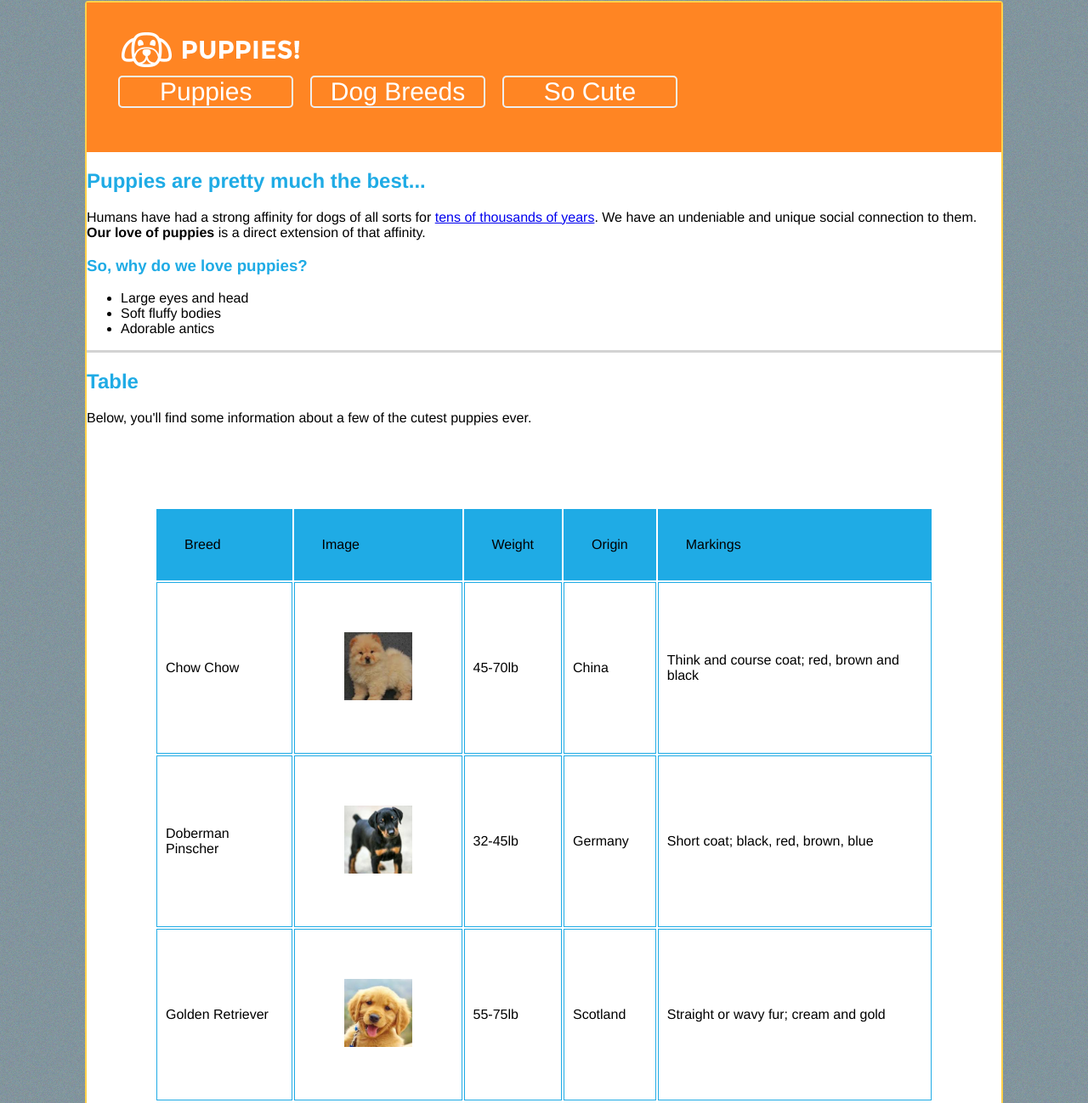
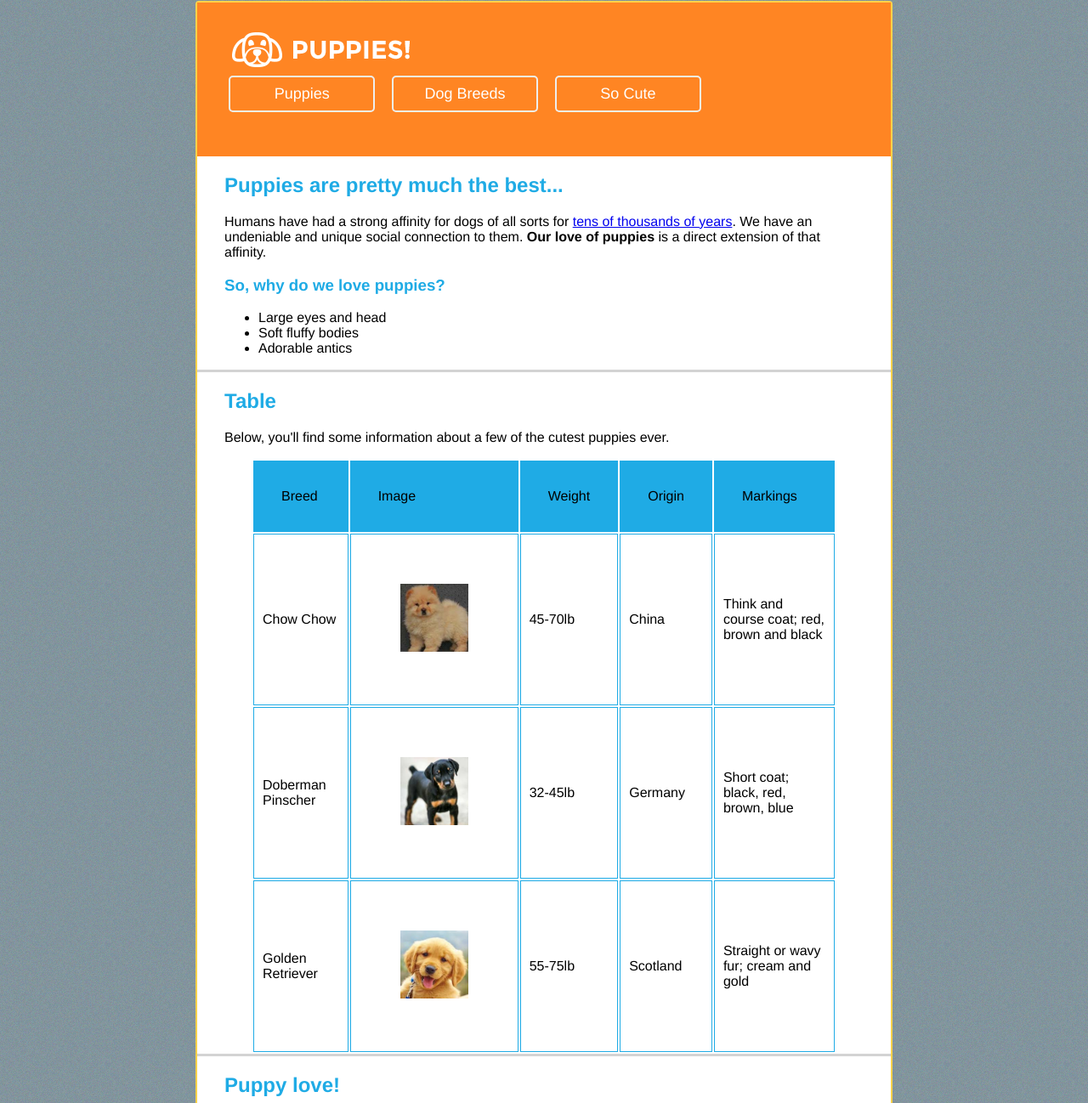
Before and after one commit to evanCoakley/puppy-love, a plain HTML site: page starter_files/index.html in a window 1280 px wide. Shown: the part 7-1305 px from the top of the page at 85% size. Drawn offline with Linux system fonts and the light colour scheme.

Commit message:
morning revisions

```diff
--- a/starter_files/style.css
+++ b/starter_files/style.css
@@ -16,14 +16,15 @@ colors:
 body {
     background-image: url(img/bg.jpg);
     font-family: Helvetica, Arial, sans-serif;
-    margin-left: 100px;
-    margin-right: 100px;
+    margin-left: 230px;
+    margin-right: 230px;
     border: solid 2px #ffd24a;
     border-radius: 4px;
 }
 
 div {
     background-color: white;
+    font: Helvetica;
 }
 
 h2 {
@@ -43,8 +44,9 @@ header {
     border-radius: 5px;
     text-decoration: none;
     font-family: Helvetica, Arial, sans-serif;
-    font-size: 30px;
+    font-size: 18px;
     color: white;
+    padding: .5em;
     margin-top: 1px;
     margin-right: 10px;
     margin-bottom: 20px;
@@ -57,17 +59,18 @@ header {
 }
 
 section {
-    border-bottom: solid lightgray
+    border-bottom: solid lightgray;
+    padding-right: 2em;
+    padding-left: 2em;
 }
 
 table {
     width: 100%;
-    padding: 5em;
+    padding-right: 2em;
+    padding-left: 2em;
 }
 
-form {
-    padding: 5em;
-}
+form {}
 
 table td {
     border: 1px solid #1fabe5;
@@ -76,7 +79,7 @@ table td {
 
 thead td {
     background-color: #1fabe5;
-    padding: 2em;
+    padding: 2em
 }
 
 td img {
```
